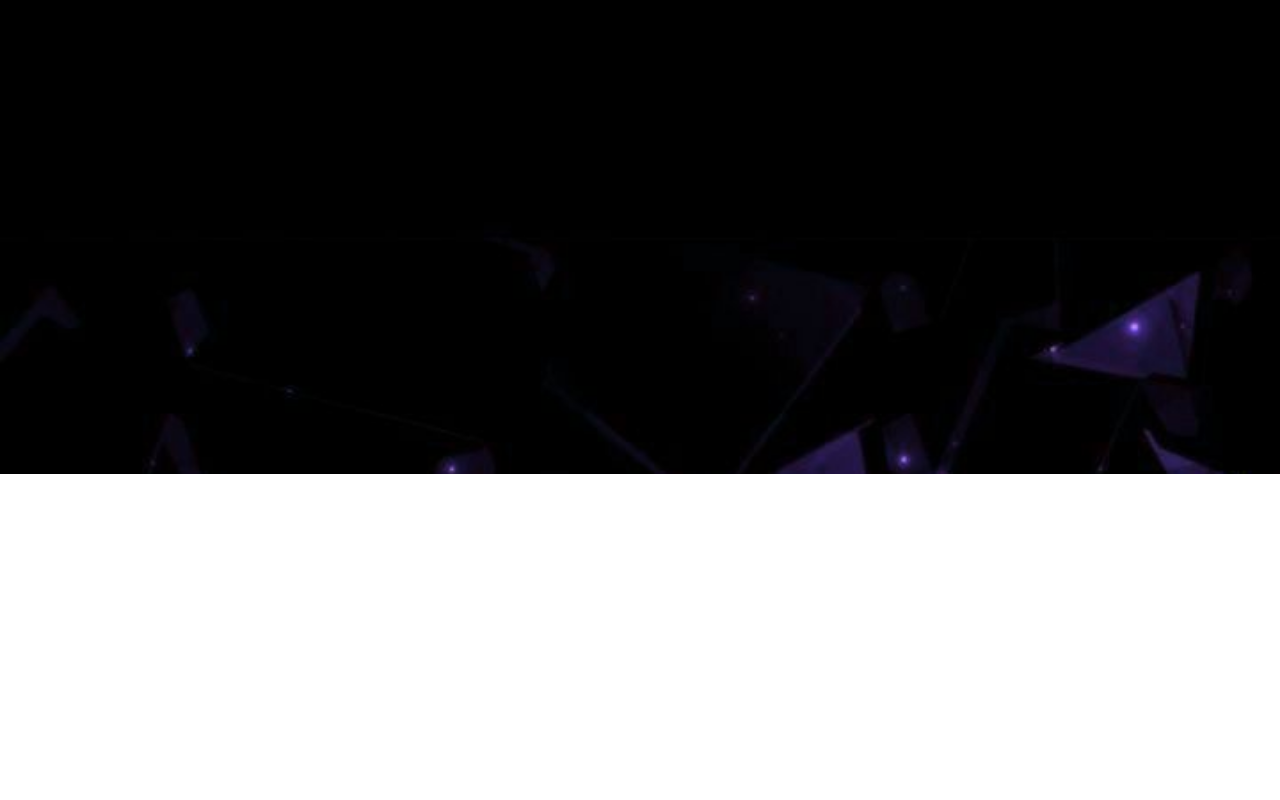
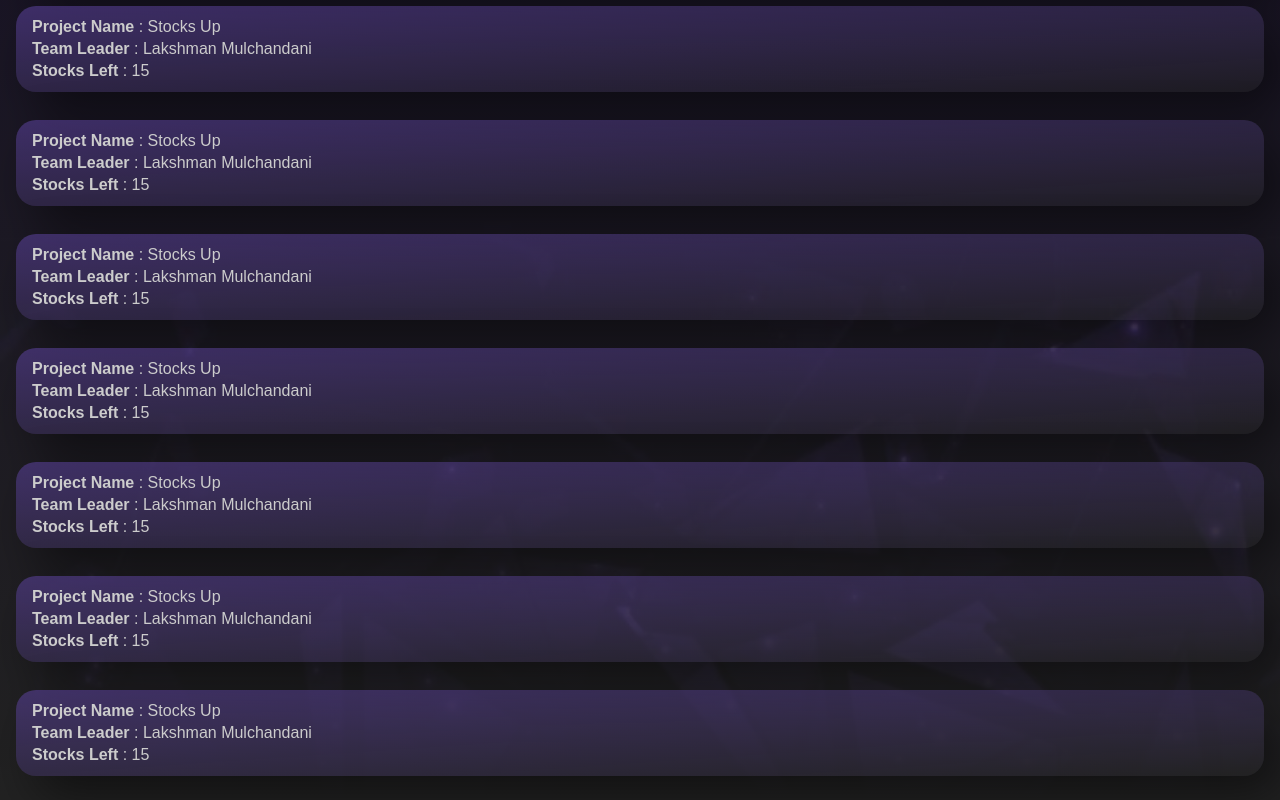
Before and after one commit to Pranjal1128/InnovationTank, a React (Create React App) app: page /#/Portfolio in a window 1280 px wide. Shown: the part 326-1126 px from the top of the page. Before the commit the page ends 800 px from the top, so only its background shows below. Built offline with nearby package versions, Linux system fonts and the light colour scheme.

Commit message:
Bg blur functionality in instruction modal added

```diff
--- a/package.json
+++ b/package.json
@@ -8,6 +8,7 @@
     "@testing-library/user-event": "^13.5.0",
     "axios": "^1.6.7",
     "chart.js": "^4.4.1",
+    "path-browserify": "^1.0.1",
     "react": "^18.2.0",
     "react-chartjs-2": "^5.2.0",
     "react-dom": "^18.2.0",
--- a/public/index.html
+++ b/public/index.html
@@ -31,7 +31,7 @@
   </head>
   <body>
     <noscript>You need to enable JavaScript to run this app.</noscript>
-    <div id="root"></div>
+    <div style="height: 100%;" id="root"></div>
     <!--
       This HTML file is a template.
       If you open it directly in the browser, you will see an empty page.
--- a/src/AllRoutes.jsx
+++ b/src/AllRoutes.jsx
@@ -9,10 +9,9 @@ import UserPortfolio from './Pages/UserPortfolio/UserPortfolio'
 import Portfolio from './Pages/Portfolios/Portfolio'
 import UserProfile from './Pages/UserProfile/UserProfile'
 
-
 const AllRoutes = () => {
   return (
-    <div>
+    <>
         <Routes>
         <Route path="/" element={<EntryPage />} />
         <Route path="/BuyPage" element={<BuyPage />} />
@@ -23,7 +22,7 @@ const AllRoutes = () => {
         <Route path="/UserPortfolio" element={<UserPortfolio />}  ></Route>
         <Route path='/UserProfile' element = {<UserProfile />} />
         </Routes>
-    </div>
+    </>
   )
 }
 
--- a/src/App.css
+++ b/src/App.css
@@ -12,4 +12,9 @@ body
   background-repeat: no-repeat;
   color: white;
   height: 100%;
+  /* backdrop-filter: blur(6px); */
 }
+
+.App{
+  height: 100%;
+}
--- a/src/Pages/Navbar/Navbar.css
+++ b/src/Pages/Navbar/Navbar.css
@@ -40,9 +40,12 @@
 
 .modal-overlay {
     position: absolute;
+    filter:blur(0px);
     width: 85%;
     left: 50%;
     top: 20px;
+
+    z-index: 999;
     transform: translate(-50% ,150px);
     border-radius: 20px;
 }
--- a/src/Pages/Navbar/Navbar.jsx
+++ b/src/Pages/Navbar/Navbar.jsx
@@ -9,16 +9,22 @@ import { FaRankingStar } from "react-icons/fa6";
 import { FaUser } from "react-icons/fa";
 import { FaSignOutAlt } from "react-icons/fa";
 
-function Navbar({isModalOpen}) {
+function Navbar({onDataChange}) {
   const [isInfoModalOpen, setInfoModalOpen] = useState(false);
   const [isMenuOpen, setMenuOpen] = useState(false);
-  const openInfoModal = () => setInfoModalOpen(!isInfoModalOpen);
+  // const openInfoModal = () => setInfoModalOpen(!isInfoModalOpen);
   //   const closeInfoModal = () => setInfoModalOpen(false);
 
+  const openInfoModal = () => {
+    // const newData = event.target.value;
+    setInfoModalOpen(!isInfoModalOpen);
+
+    // Call the callback function to update parent state
+    onDataChange(isInfoModalOpen);
+  };
 
   const openMenu = () => setMenuOpen(!isMenuOpen);
   //   const closeMenu = () => setMenuOpen(false);
-
   useEffect(() => {
     const handleOutsideClick = (event) => {
       if (
@@ -61,7 +67,7 @@ function Navbar({isModalOpen}) {
 
       {/* Info Modal */}
       {isInfoModalOpen && (
-        <div className="modal-overlay">
+        <div className="modal-overlay" style={{filter:"blur(0) !important"}}>
           <div className="modal">
             <div className="modal-header">
               <h2>Instructions</h2>
--- a/src/Pages/Portfolios/Portfolio.css
+++ b/src/Pages/Portfolios/Portfolio.css
@@ -13,7 +13,7 @@
 }
 
 .portfolio-card:last-child {
-    margin-bottom: 0;
+    margin-bottom: 8px;
 }
 
 .card-heading {
--- a/src/Pages/Portfolios/Portfolio.jsx
+++ b/src/Pages/Portfolios/Portfolio.jsx
@@ -7,10 +7,23 @@ const projectName = 'Stocks Up';
 const teamLeader = 'Lakshman Mulchandani';
 
 function Portfolio() {
+  const [navChange, setNavChange] = useState(true);
+
+  const handleNavChange = (data) => {
+    setNavChange(data);
+    // navChange = true;
+    console.log(navChange);
+    console.log(data);
+  };
+
   return (
-    <div>
-        <NavBar/>
-        {/* <div>
+    <div style={{ position: "relative", height: "100%", backdropFilter: navChange ? "blur(0)" : "blur(6px)" }}>
+      <div style={{position:"relative", zIndex:"2"}}>
+        <NavBar onDataChange={handleNavChange}/>
+      </div>
+
+
+        <div className='portfolio-section' style={{filter: navChange ? "blur(0)" : "blur(6px)" }}>
             <div className='portfolio-card'>
               <div><h4 className='card-heading'>Project Name</h4> : {projectName}</div>
               <div><h4 className='card-heading'>Team Leader</h4> : {teamLeader}</div>
@@ -56,9 +69,11 @@ function Portfolio() {
               <div><h4 className='card-heading'>Team Leader</h4> : {teamLeader}</div>
               <div><h4 className='card-heading'>Stocks Left</h4> : {stocksLeft}</div>
             </div>
-        </div> */}
+        </div>
     </div>
   )
 }
 
+
+
 export default Portfolio
```
Also changed, not shown: 2 other files (tests, documents, lock files or other folders).
